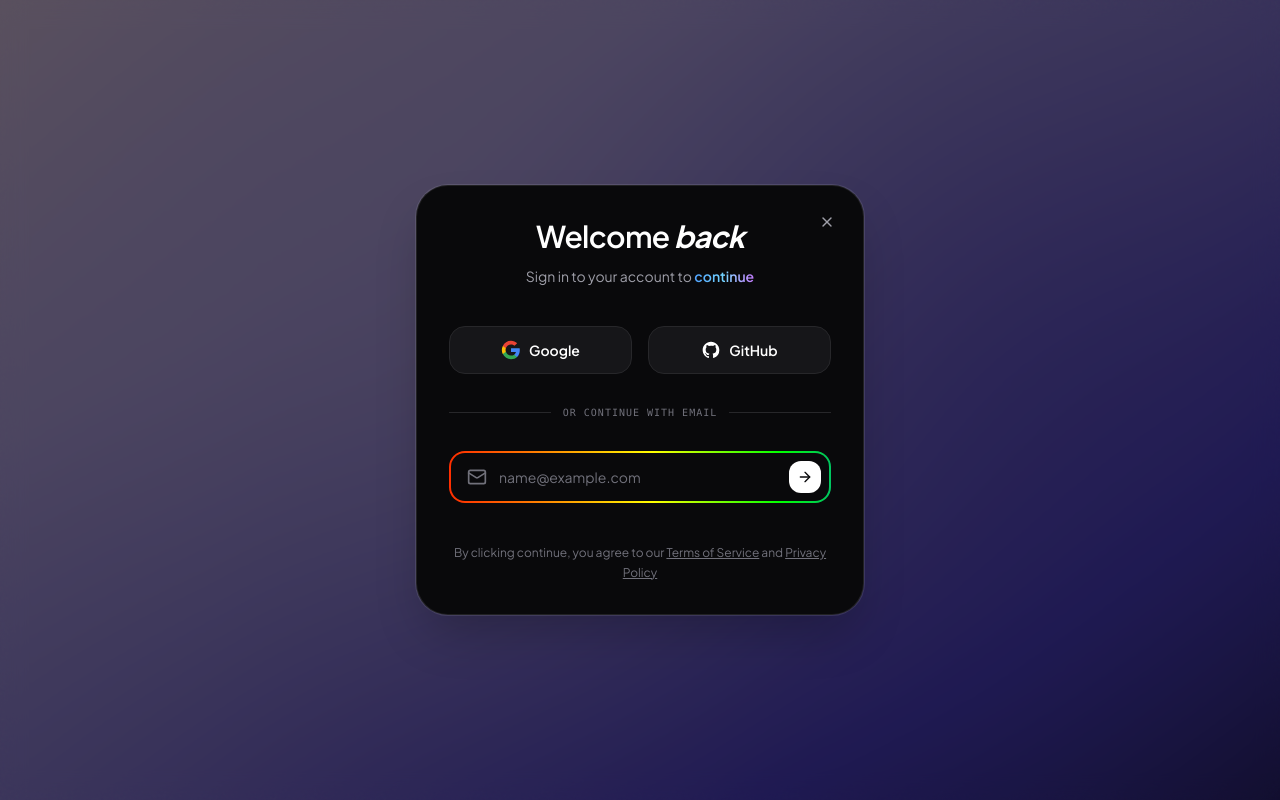
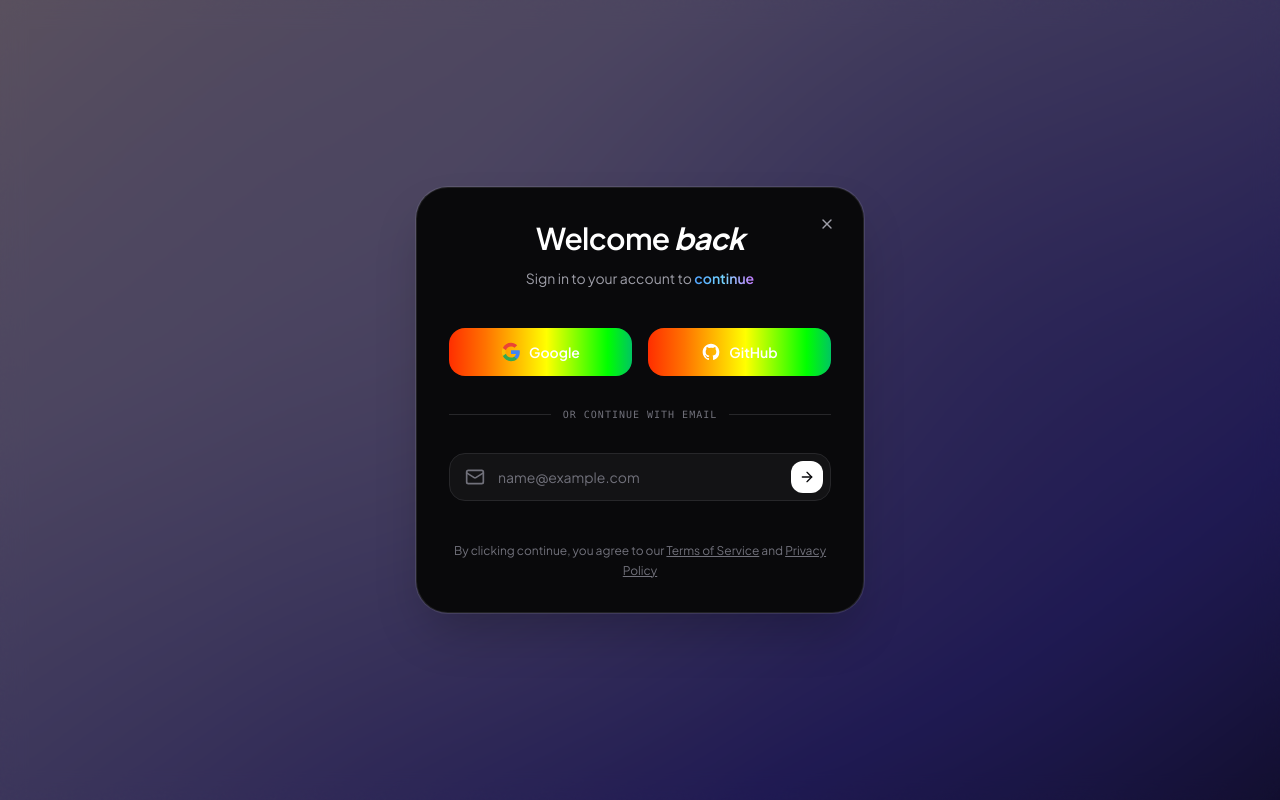
Before and after one commit to Moeez34/AgentCRM, a Next.js app in the folder web/: page /login in a window 1280 px wide. Both pictures are taken after a click on the button "Sign up / Sign in". Built offline with nearby package versions, Linux system fonts and the light colour scheme.

Commit message:
style: move rainbow border effect from email input to google/github login buttons

```diff
--- a/web/src/components/ui/auth-modal.tsx
+++ b/web/src/components/ui/auth-modal.tsx
@@ -5,6 +5,7 @@ import { createPortal } from "react-dom";
 import { motion, AnimatePresence, type Variants } from "framer-motion";
 import { X, Mail, ArrowRight } from "lucide-react";
 import { cn } from "@/lib/utils";
+import { RainbowButton } from "./rainbow-button";
 
 // Google Icon
 const GoogleIcon = ({ className }: { className?: string }) => (
@@ -174,18 +175,16 @@ function AuthModal({
                 className="grid grid-cols-2 gap-4 mb-8"
               >
                 {socialButtons.map((btn, i) => (
-                  <button
+                  <RainbowButton
                     key={i}
                     onClick={() => onLogin?.(btn.label)}
-                    className={cn(
-                      "flex h-12 items-center justify-center gap-2 rounded-2xl border border-zinc-800 bg-zinc-900/90 font-semibold text-sm text-white transition-all hover:scale-[1.02] active:scale-[0.98] cursor-pointer",
-                      btn.color
-                    )}
+                    variant="outline"
+                    className="flex h-12 w-full items-center justify-center gap-2 rounded-2xl font-semibold text-sm text-white cursor-pointer"
                     aria-label={`Sign in with ${btn.label}`}
                   >
                     <btn.icon className="h-5 w-5" />
                     <span>{btn.label}</span>
-                  </button>
+                  </RainbowButton>
                 ))}
               </motion.div>
 
@@ -201,29 +200,16 @@ function AuthModal({
                 </div>
               </motion.div>
 
-              {/* Email Form with Rainbow Border */}
+              {/* Email Form */}
               <motion.div variants={item}>
-                {/* Rainbow outline wrapper — animates a rotating gradient as the border */}
-                <div
-                  className="rounded-2xl p-[2px] animate-rainbow"
-                  style={{
-                    background:
-                      "linear-gradient(90deg,#ff0000,#ff7300,#ffff00,#00ff00,#0070f3,#7928ca,#ff0000)",
-                    backgroundSize: "200% auto",
-                    animation: "rainbow 3s linear infinite",
-                  }}
-                >
-                  <form
-                    onSubmit={handleEmailSubmit}
-                    className="relative rounded-[14px] bg-zinc-950 overflow-hidden"
-                  >
+                <form onSubmit={handleEmailSubmit} className="relative">
                   <Mail className="absolute left-4 top-1/2 -translate-y-1/2 h-5 w-5 text-zinc-500" />
                   <input
                     type="email"
                     value={email}
                     onChange={(e) => setEmail(e.target.value)}
                     placeholder="name@example.com"
-                      className="h-12 w-full bg-transparent pl-12 pr-14 text-sm text-white placeholder:text-zinc-500 outline-none"
+                    className="h-12 w-full rounded-2xl border border-zinc-800 bg-zinc-900/70 pl-12 pr-14 text-sm text-white placeholder:text-zinc-500 outline-none transition-all focus:border-zinc-700 focus:bg-zinc-900 focus:ring-1 focus:ring-zinc-700"
                   />
                   <button
                     type="submit"
@@ -232,7 +218,6 @@ function AuthModal({
                     <ArrowRight className="h-4 w-4" />
                   </button>
                 </form>
-                </div>
               </motion.div>
 
               {/* Terms Footer */}
```
Lines whose indentation alone changed are shown as unchanged.
